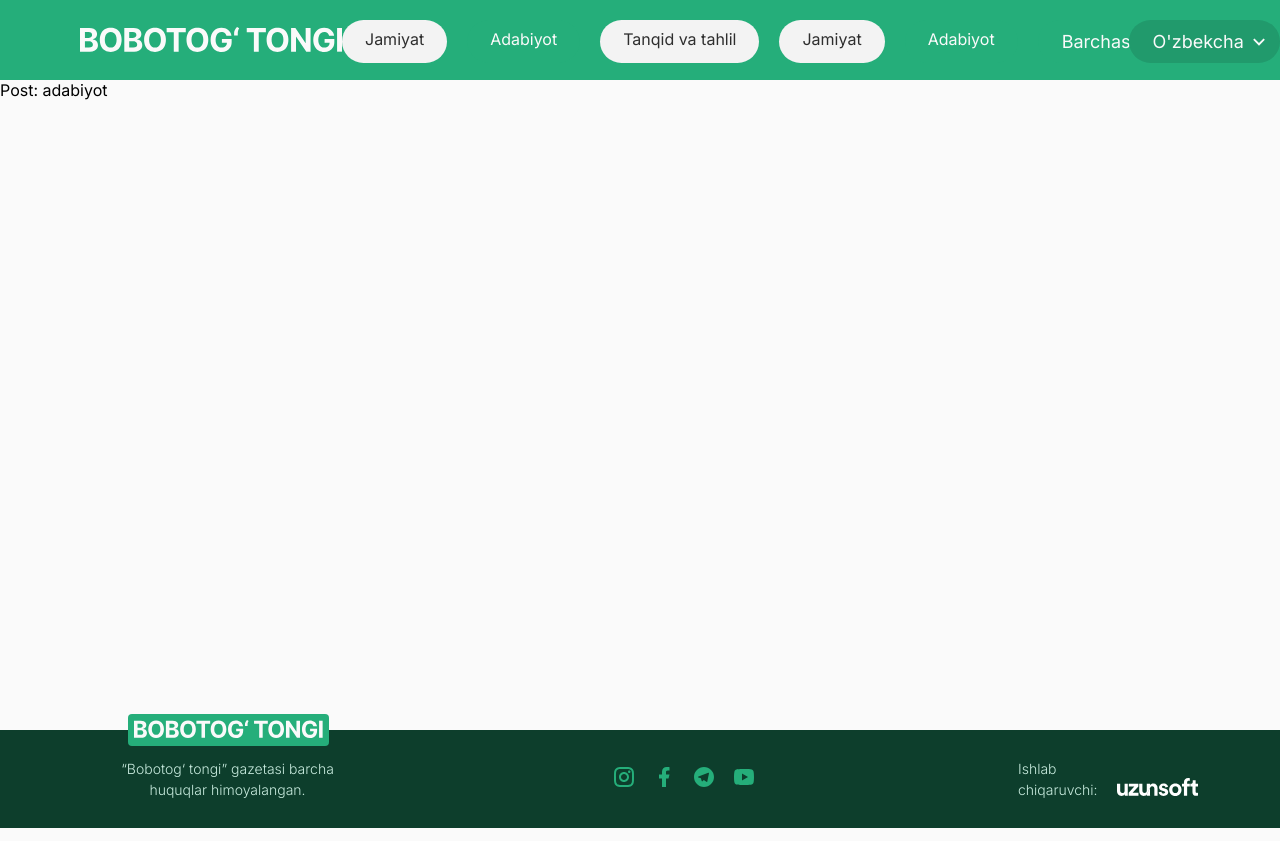
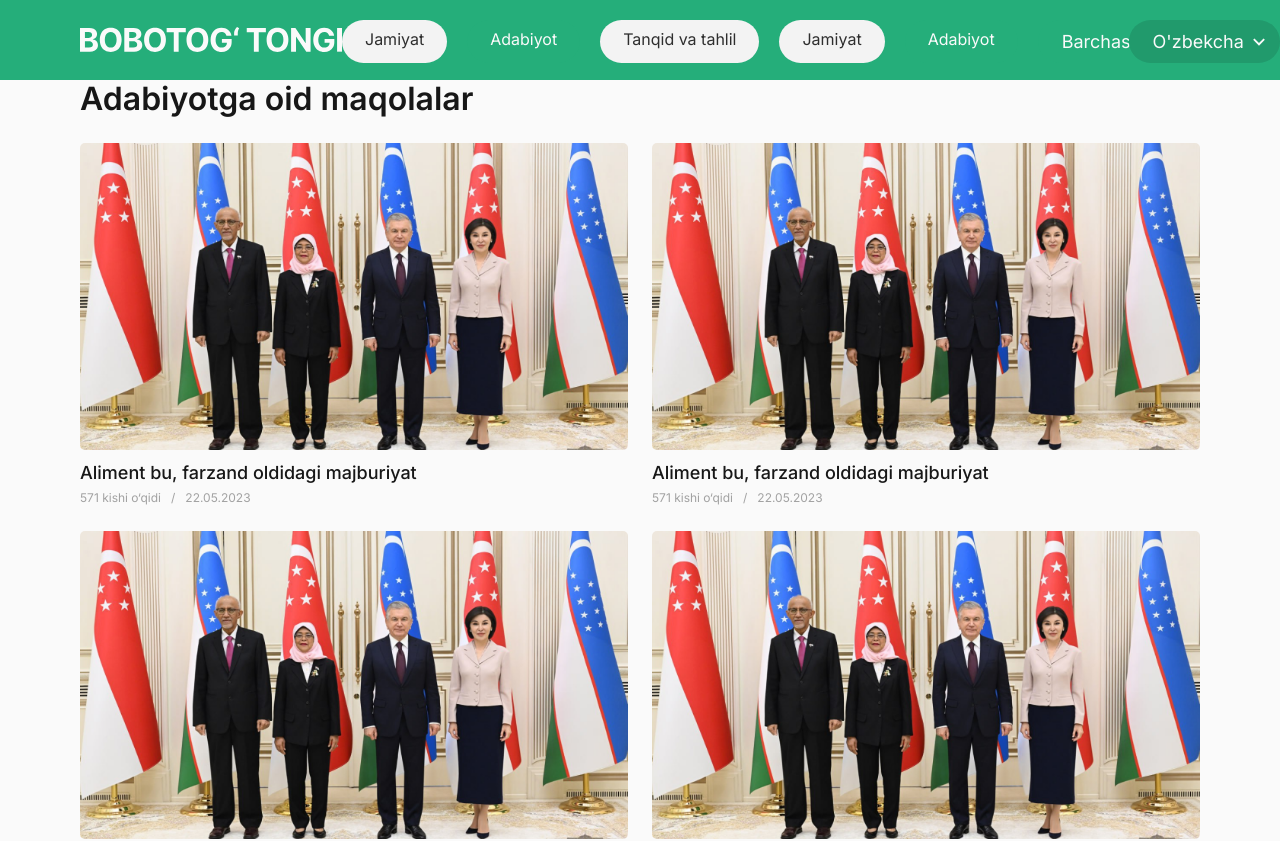
Before and after one commit to Sadullo1992/newspaper, a Next.js app: page /categories/adabiyot in a window 1280 px wide. Shown: the top 841 px of the page. Built offline with nearby package versions, Linux system fonts and the light colour scheme.

Commit message:
feat: add category page feature

```diff
--- a/pages/categories/[id].tsx
+++ b/pages/categories/[id].tsx
@@ -1,6 +1,65 @@
+import ActualArticle from '@/components/ActualArticle';
+import Article from '@/components/Article';
+import { APP_CATEGORIES } from '@/constants/categories';
+import { AppCategory } from '@/types/types';
+import Head from 'next/head';
 import { useRouter } from 'next/router';
 
-export default function Page() {
+export default function Category() {
   const router = useRouter();
-  return <p>Post: {router.query.id}</p>;
+  const category = router.query.id as AppCategory;
+  const title = APP_CATEGORIES[category];
+  if (category === 'nashrlar') {
+    return (
+      <>
+        <Head>
+          <title>Gazeta nashrlari</title>
+        </Head>
+        <section className="category-page">
+          <div className="container">
+            <p>Gazeta nashrlari</p>
+          </div>
+        </section>
+      </>
+    );
+  }
+
+  return (
+    <>
+      <Head>
+        <title>{title}ga oid maqolalar</title>
+      </Head>
+      <section className="category-page">
+        <div className="container">
+          <div className="main-grid">
+            <div className="latest-news main-grid__item1">
+              <h2 className="latest-news__title">{title}ga oid maqolalar</h2>
+              <div className="latest-news__grid">
+                <Article />
+                <Article />
+                <Article />
+                <Article />
+                <Article />
+                <Article />
+                <Article />
+                <Article />
+              </div>
+            </div>
+            <div className="actual-news main-grid__item2">
+              <h3 className="actual-news__title">Dolzarb</h3>
+              <div className="actual-news__grid">
+                <ActualArticle />
+                <ActualArticle />
+                <ActualArticle />
+                <ActualArticle />
+                <ActualArticle />
+                <ActualArticle />
+                <ActualArticle />
+              </div>
+            </div>
+          </div>
+        </div>
+      </section>
+    </>
+  );
 }
--- a/styles/main.scss
+++ b/styles/main.scss
@@ -21,3 +21,4 @@
 
 // Pages
 @import './pages/home';
+@import './pages/category';
--- /dev/null
+++ b/styles/pages/_category.scss
@@ -0,0 +1,15 @@
+.category-page {
+    padding-bottom: 80px;
+  .latest-news {
+    padding-top: 60px;
+    @include desktop {
+        padding-top: 0;
+    }
+  }
+  .actual-news {
+    padding-top: 70px;
+    @include desktop {
+        padding-top: 0;
+    }
+  }
+}
--- a/styles/pages/_home.scss
+++ b/styles/pages/_home.scss
@@ -89,6 +89,7 @@
       .actual-article {
         flex-basis: 348px;
         flex-shrink: 0;
+        margin-bottom: 8px;
       }
     }
     @include desktop {
```
